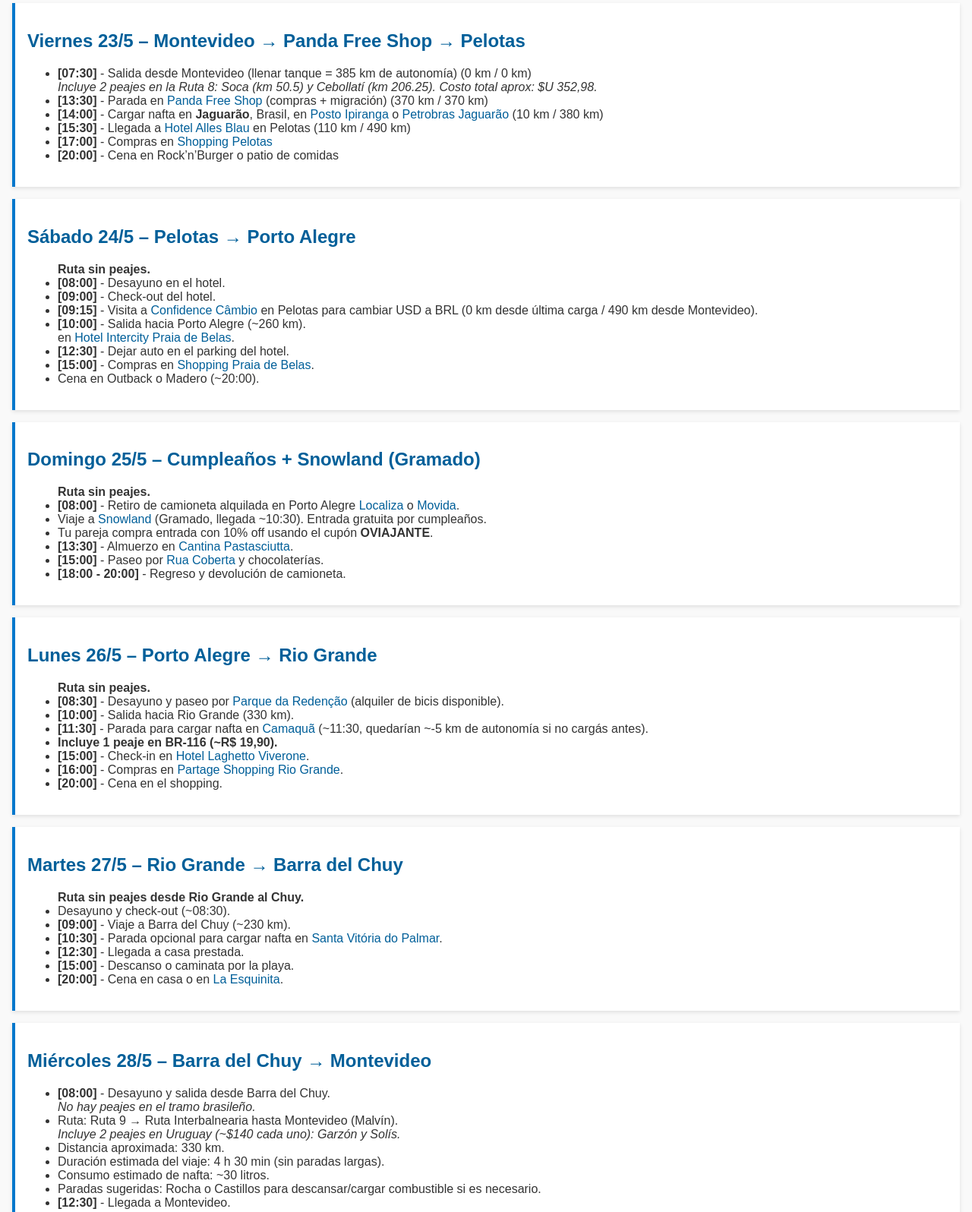
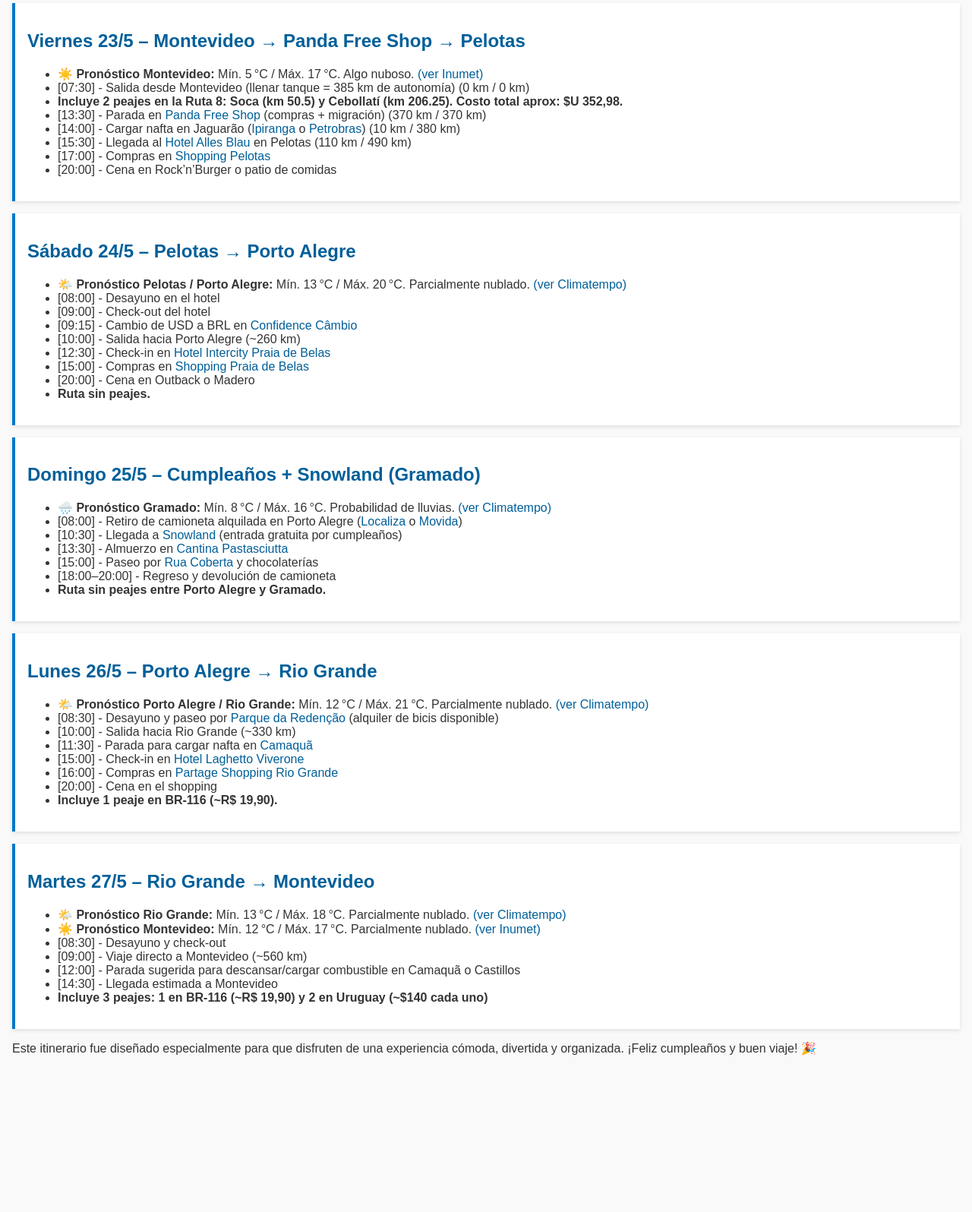
Before and after one commit to sebagim/itinerario-porto-alegre, a plain HTML site: page index.html in a window 1280 px wide. Shown: the part 180-1776 px from the top of the page at 76% size. After the commit the page ends 1586 px from the top, so only its background shows below. Drawn offline with Linux system fonts and the light colour scheme.

Commit message:
Update index.html

```diff
--- a/index.html
+++ b/index.html
@@ -1,8 +1,8 @@
 <!DOCTYPE html>
 <html lang="es">
 <head>
-  <meta charset="UTF-8">
-  <meta name="viewport" content="width=device-width, initial-scale=1.0">
+  <meta charset="UTF-8" />
+  <meta name="viewport" content="width=device-width, initial-scale=1.0"/>
   <title>Itinerario Porto Alegre - Mayo 2025</title>
   <style>
     body {
@@ -40,88 +40,71 @@
 
   <p><strong>Peajes en Brasil:</strong> Se estiman <strong>3 peajes</strong> en total durante todo el viaje. Cada uno cuesta aproximadamente R$ 19,90. Recomendamos llevar efectivo en reales y una tarjeta de crédito o débito habilitada para pagos internacionales.</p>
 
+
   <div class="day">
     <h2>Viernes 23/5 – Montevideo → Panda Free Shop → Pelotas</h2>
     <ul>
-    <li><strong>[07:30]</strong> - Salida desde Montevideo (llenar tanque = 385 km de autonomía) (0 km / 0 km)</li>
-    <i>Incluye 2 peajes en la Ruta 8: Soca (km 50.5) y Cebollatí (km 206.25). Costo total aprox: $U 352,98.</i>
-    <li><strong>[13:30]</strong> - Parada en <a href="https://www.pandauy.com/" target="_blank">Panda Free Shop</a> (compras + migración) (370 km / 370 km)</li>
-    <li><strong>[14:00]</strong> - Cargar nafta en <strong>Jaguarão</strong>, Brasil, en <a href="https://www.google.com/maps/place/Posto+Ipiranga+-+Jaguarão" target="_blank">Posto Ipiranga</a> o <a href="https://www.google.com/maps/place/Posto+Petrobras+-+Jaguarão" target="_blank">Petrobras Jaguarão</a> (10 km / 380 km)</li>
-    <li><strong>[15:30]</strong> - Llegada a <a href="https://www.google.com/maps/place/Hotel+Alles+Blau+-+Pelotas" target="_blank">Hotel Alles Blau</a> en Pelotas (110 km / 490 km)</li>
-    <li><strong>[17:00]</strong> - Compras en <a href="https://www.shoppingpelotas.com.br/" target="_blank">Shopping Pelotas</a></li>
-    <li><strong>[20:00]</strong> - Cena en Rock’n’Burger o patio de comidas</li>
+      <li><strong>☀️ Pronóstico Montevideo:</strong> Mín. 5 °C / Máx. 17 °C. Algo nuboso. <a href="https://www.inumet.gub.uy/" target="_blank">(ver Inumet)</a></li>
+      <li>[07:30] - Salida desde Montevideo (llenar tanque = 385 km de autonomía) (0 km / 0 km)</li>
+      <li><strong>Incluye 2 peajes en la Ruta 8: Soca (km 50.5) y Cebollatí (km 206.25). Costo total aprox: $U 352,98.</strong></li>
+      <li>[13:30] - Parada en <a href="https://www.pandauy.com/" target="_blank">Panda Free Shop</a> (compras + migración) (370 km / 370 km)</li>
+      <li>[14:00] - Cargar nafta en Jaguarão (<a href="https://www.google.com/maps/place/Posto+Ipiranga+-+Jaguarão" target="_blank">Ipiranga</a> o <a href="https://www.google.com/maps/place/Posto+Petrobras+-+Jaguarão" target="_blank">Petrobras</a>) (10 km / 380 km)</li>
+      <li>[15:30] - Llegada al <a href="https://www.google.com/maps/place/Hotel+Alles+Blau+-+Pelotas" target="_blank">Hotel Alles Blau</a> en Pelotas (110 km / 490 km)</li>
+      <li>[17:00] - Compras en <a href="https://www.shoppingpelotas.com.br/" target="_blank">Shopping Pelotas</a></li>
+      <li>[20:00] - Cena en Rock’n’Burger o patio de comidas</li>
+    </ul>
   </div>
-
   <div class="day">
     <h2>Sábado 24/5 – Pelotas → Porto Alegre</h2>
     <ul>
-	<strong>Ruta sin peajes.</strong>
-    <li><strong>[08:00]</strong> - Desayuno en el hotel.</li>
-    <li><strong>[09:00]</strong> - Check-out del hotel.</li>
-    <li><strong>[09:15]</strong> - Visita a <a href="https://www.confidencecambio.com.br" target="_blank">Confidence Câmbio</a> en Pelotas para cambiar USD a BRL (0 km desde última carga / 490 km desde Montevideo).</li>
-    <li><strong>[10:00]</strong> - Salida hacia Porto Alegre (~260 km).</li>
-     en <a href="https://www.intercityhoteis.com.br/hotel/intercity-porto-alegre-praia-de-belas/" target="_blank">Hotel Intercity Praia de Belas</a>.</li>
-    <li><strong>[12:30]</strong> - Dejar auto en el parking del hotel.</li>
-    <li><strong>[15:00]</strong> - Compras en <a href="https://www.praiadebelasshopping.com.br/" target="_blank">Shopping Praia de Belas</a>.</li>
-    <li>Cena en Outback o Madero (~20:00).</li>
+      <li><strong>🌤️ Pronóstico Pelotas / Porto Alegre:</strong> Mín. 13 °C / Máx. 20 °C. Parcialmente nublado. <a href="https://www.climatempo.com.br/" target="_blank">(ver Climatempo)</a></li>
+      <li>[08:00] - Desayuno en el hotel</li>
+      <li>[09:00] - Check-out del hotel</li>
+      <li>[09:15] - Cambio de USD a BRL en <a href="https://www.confidencecambio.com.br" target="_blank">Confidence Câmbio</a></li>
+      <li>[10:00] - Salida hacia Porto Alegre (~260 km)</li>
+      <li>[12:30] - Check-in en <a href="https://www.intercityhoteis.com.br/hotel-porto-alegre/hotel-intercity-praia-de-belas/37" target="_blank">Hotel Intercity Praia de Belas</a></li>
+      <li>[15:00] - Compras en <a href="https://iguatemi.com.br/praiadebelas/" target="_blank">Shopping Praia de Belas</a></li>
+      <li>[20:00] - Cena en Outback o Madero</li>
+      <li><strong>Ruta sin peajes.</strong></li>
     </ul>
   </div>
-
   <div class="day">
     <h2>Domingo 25/5 – Cumpleaños + Snowland (Gramado)</h2>
     <ul>
-	<strong>Ruta sin peajes.</strong>
-    <li><strong>[08:00]</strong> - Retiro de camioneta alquilada en Porto Alegre <a href="https://www.localiza.com/brasil/pt-br" target="_blank">Localiza</a> o <a href="https://www.movida.com.br/" target="_blank">Movida</a>.</li>
-    <li>Viaje a <a href="https://www.snowland.com.br/" target="_blank">Snowland</a> (Gramado, llegada ~10:30). Entrada gratuita por cumpleaños.</li>
-    <li>Tu pareja compra entrada con 10% off usando el cupón <strong>OVIAJANTE</strong>.</li>
-    <li><strong>[13:30]</strong> - Almuerzo en <a href="https://www.pastasciutta.com.br/" target="_blank">Cantina Pastasciutta</a>.</li>
-    <li><strong>[15:00]</strong> - Paseo por <a href="https://www.google.com/maps/place/Rua+Coberta+-+Gramado/@-29.3774973,-50.8753852,17z" target="_blank">Rua Coberta</a> y chocolaterías.</li>
-    <li><strong>[18:00 - 20:00]</strong> - Regreso y devolución de camioneta.</li>
+      <li><strong>🌧️ Pronóstico Gramado:</strong> Mín. 8 °C / Máx. 16 °C. Probabilidad de lluvias. <a href="https://www.climatempo.com.br/" target="_blank">(ver Climatempo)</a></li>
+      <li>[08:00] - Retiro de camioneta alquilada en Porto Alegre (<a href="https://www.localiza.com/brasil/pt-br" target="_blank">Localiza</a> o <a href="https://www.movida.com.br/" target="_blank">Movida</a>)</li>
+      <li>[10:30] - Llegada a <a href="https://www.snowland.com.br/" target="_blank">Snowland</a> (entrada gratuita por cumpleaños)</li>
+      <li>[13:30] - Almuerzo en <a href="https://www.pastasciutta.com.br/" target="_blank">Cantina Pastasciutta</a></li>
+      <li>[15:00] - Paseo por <a href="https://www.google.com/maps/place/Rua+Coberta+-+Gramado" target="_blank">Rua Coberta</a> y chocolaterías</li>
+      <li>[18:00–20:00] - Regreso y devolución de camioneta</li>
+      <li><strong>Ruta sin peajes entre Porto Alegre y Gramado.</strong></li>
     </ul>
   </div>
-
   <div class="day">
     <h2>Lunes 26/5 – Porto Alegre → Rio Grande</h2>
     <ul>
-	<strong>Ruta sin peajes.</strong>
-    <li><strong>[08:30]</strong> - Desayuno y paseo por <a href="https://www.google.com/maps/place/Parque+da+Reden%C3%A7%C3%A3o/@-30.0436404,-51.2193202,17z" target="_blank">Parque da Redenção</a> (alquiler de bicis disponible).</li>
-    <li><strong>[10:00]</strong> - Salida hacia Rio Grande (330 km).</li>
-    <li><strong>[11:30]</strong> - Parada para cargar nafta en <a href="https://www.google.com/maps/place/Posto+Ipiranga+-+Camaqu%C3%A3/@-30.8488536,-51.8035232,17z" target="_blank">Camaquã</a> (~11:30, quedarían ~-5 km de autonomía si no cargás antes).</li>
+      <li><strong>🌤️ Pronóstico Porto Alegre / Rio Grande:</strong> Mín. 12 °C / Máx. 21 °C. Parcialmente nublado. <a href="https://www.climatempo.com.br/" target="_blank">(ver Climatempo)</a></li>
+      <li>[08:30] - Desayuno y paseo por <a href="https://www.google.com/maps/place/Parque+da+Redenção" target="_blank">Parque da Redenção</a> (alquiler de bicis disponible)</li>
+      <li>[10:00] - Salida hacia Rio Grande (~330 km)</li>
+      <li>[11:30] - Parada para cargar nafta en <a href="https://www.google.com/maps/place/Posto+Ipiranga+-+Camaquã" target="_blank">Camaquã</a></li>
+      <li>[15:00] - Check-in en <a href="https://www.laghettohoteis.com.br/hotel/laghetto-viverone-rio-grande" target="_blank">Hotel Laghetto Viverone</a></li>
+      <li>[16:00] - Compras en <a href="https://partageshoppingrg.com.br/" target="_blank">Partage Shopping Rio Grande</a></li>
+      <li>[20:00] - Cena en el shopping</li>
       <li><strong>Incluye 1 peaje en BR-116 (~R$ 19,90).</strong></li>
-    <li><strong>[15:00]</strong> - Check-in en <a href="https://www.laghettohoteis.com.br/hotel/laghetto-viverone-rio-grande" target="_blank">Hotel Laghetto Viverone</a>.</li>
-    <li><strong>[16:00]</strong> - Compras en <a href="https://partageshoppingrg.com.br/" target="_blank">Partage Shopping Rio Grande</a>.</li>
-    <li><strong>[20:00]</strong> - Cena en el shopping.</li>
     </ul>
   </div>
-
   <div class="day">
-  <h2>Martes 27/5 – Rio Grande → Barra del Chuy</h2>
+    <h2>Martes 27/5 – Rio Grande → Montevideo</h2>
     <ul>
-	<strong>Ruta sin peajes desde Rio Grande al Chuy.</strong>
-    <li>Desayuno y check-out (~08:30).</li>
-    <li><strong>[09:00]</strong> - Viaje a Barra del Chuy (~230 km).</li>
-    <li><strong>[10:30]</strong> - Parada opcional para cargar nafta en <a href="https://www.google.com/maps/place/Posto+Petrobras+-+Santa+Vit%C3%B3ria+do+Palmar/@-33.519909,-53.373976,17z" target="_blank">Santa Vitória do Palmar</a>.</li>
-    <li><strong>[12:30]</strong> - Llegada a casa prestada.</li>
-    <li><strong>[15:00]</strong> - Descanso o caminata por la playa.</li>
-    <li><strong>[20:00]</strong> - Cena en casa o en <a href="https://www.google.com/maps/place/La+Esquinita+Pizza+Bar/@-33.7015717,-53.4592964,19z" target="_blank">La Esquinita</a>.</li>
+      <li><strong>🌤️ Pronóstico Rio Grande:</strong> Mín. 13 °C / Máx. 18 °C. Parcialmente nublado. <a href="https://www.climatempo.com.br/" target="_blank">(ver Climatempo)</a></li>
+      <li><strong>☀️ Pronóstico Montevideo:</strong> Mín. 12 °C / Máx. 17 °C. Parcialmente nublado. <a href="https://www.inumet.gub.uy/" target="_blank">(ver Inumet)</a></li>
+      <li>[08:30] - Desayuno y check-out</li>
+      <li>[09:00] - Viaje directo a Montevideo (~560 km)</li>
+      <li>[12:00] - Parada sugerida para descansar/cargar combustible en Camaquã o Castillos</li>
+      <li>[14:30] - Llegada estimada a Montevideo</li>
+      <li><strong>Incluye 3 peajes: 1 en BR-116 (~R$ 19,90) y 2 en Uruguay (~$140 cada uno)</strong></li>
     </ul>
   </div>
-
-<div class="day">
-  <h2>Miércoles 28/5 – Barra del Chuy → Montevideo</h2>
-  <ul>
-    <li><strong>[08:00]</strong> - Desayuno y salida desde Barra del Chuy.</li>
-	<i>No hay peajes en el tramo brasileño.</i>
-    <li>Ruta: Ruta 9 → Ruta Interbalnearia hasta Montevideo (Malvín).</li>
-	<i>Incluye 2 peajes en Uruguay (~$140 cada uno): Garzón y Solís.</i>
-    <li>Distancia aproximada: 330 km.</li>
-    <li>Duración estimada del viaje: 4 h 30 min (sin paradas largas).</li>
-    <li>Consumo estimado de nafta: ~30 litros.</li>
-    <li>Paradas sugeridas: Rocha o Castillos para descansar/cargar combustible si es necesario.</li>
-    <li><strong>[12:30]</strong> - Llegada a Montevideo.</li>
-  </ul>
-</div>
-
   <p>Este itinerario fue diseñado especialmente para que disfruten de una experiencia cómoda, divertida y organizada. ¡Feliz cumpleaños y buen viaje! 🎉</p>
 </body>
 </html>
```
Lines whose indentation alone changed are shown as unchanged.
